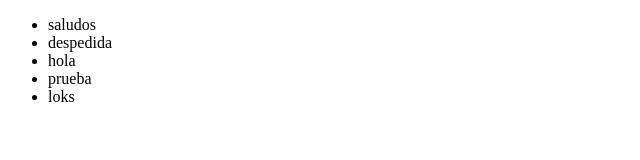
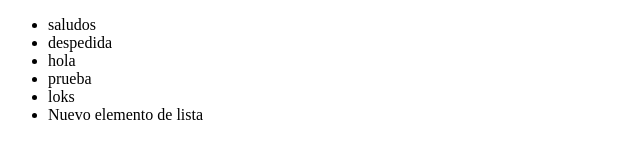
Before and after one commit to xSteveDevx/alura-git, a plain HTML site: page index.html in a window 1280 px wide. Shown: the whole page, without its empty margins (0-640 px from the left). Drawn offline with Linux system fonts and the light colour scheme.

Commit message:
se agregó un elemento a la lista no ordenada

```diff
--- a/index.html
+++ b/index.html
@@ -13,6 +13,7 @@
         <li>hola</li>
         <li>prueba</li>
         <li>loks</li>
+        <li>Nuevo elemento de lista</li>
     </ul>
 
 </body>
```
